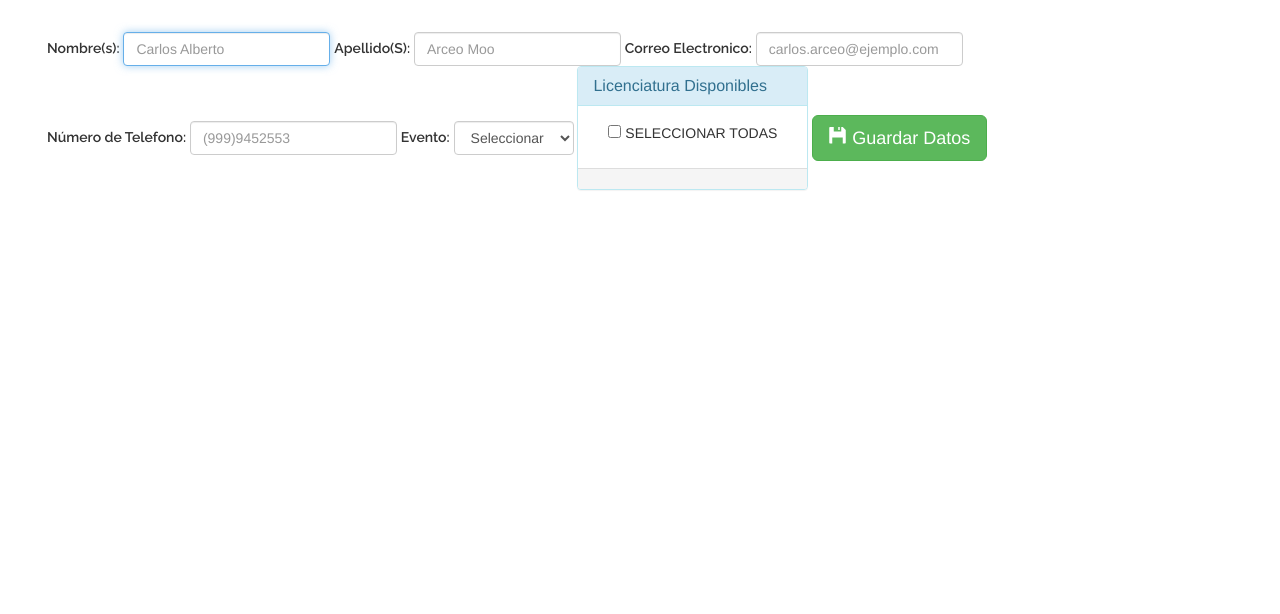
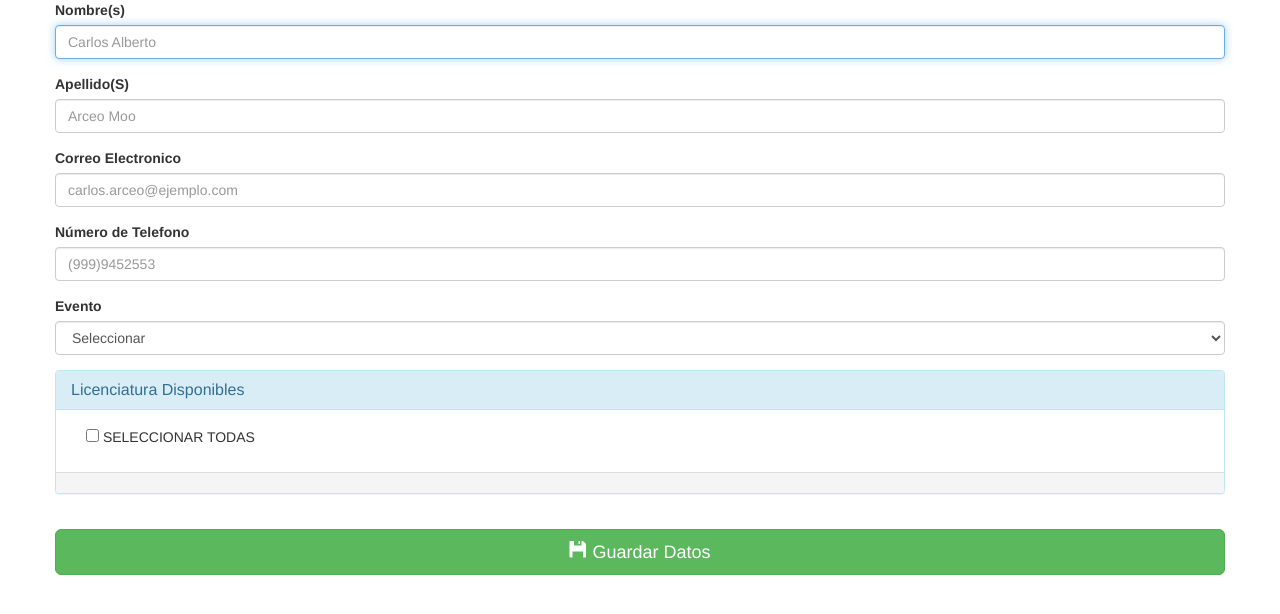
Before and after one commit to CarlosArceo/Registro, a PHP site: page /vistas/registrar_alumno.php in a window 1280 px wide. Shown: the part 152-766 px from the top of the page. Run offline with PHP 8.4, Linux system fonts and the light colour scheme; data that the repository does not hold is empty.

Commit message:
Revert "Ok"
This reverts commit 3736ae3484dd6a6890300c4b340a54a46eb9a88b.

```diff
--- a/css/estilo.css
+++ b/css/estilo.css
@@ -124,11 +124,3 @@ body{
 .caja a:hover{
 	font-size: 40px;
 }
-
-label{
-	font-family: 'Raleway', sans-serif;
-}
-#divRegistro{
-	margin-top: 15px;
-	margin: 32px;
-}
--- a/vistas/registrar_alumno.php
+++ b/vistas/registrar_alumno.php
@@ -35,26 +35,26 @@
 
 		 ?>
 		 <!-- DIV FORMULARIO -->
-		 <div class="container-fluid animated bounceInLeft" id="divRegistro" name="">
-		 	<form action="../funciones/guardar_personas.php" method="POST" class="form-inline" id="formulario1">
+		 <div class="container" id="divRegistro" name="">
+		 	<form action="../funciones/guardar_personas.php" method="POST" class="form-horizontal" id="formulario1">
 		 		<div class="form-group">
-		 			<label>Nombre(s):</label>
+		 			<label>Nombre(s)</label>
 		 			<input type="text" name="nombreAlumno" class="form-control" placeholder="Carlos Alberto" required="" autofocus="" tabindex="1">
 		 		</div>
 		 		<div class="form-group">
-		 			<label>Apellido(S):</label>
+		 			<label>Apellido(S)</label>
 		 			<input type="text" name="apellidoAlumno" class="form-control" placeholder="Arceo Moo" required="" tabindex="2">
 		 		</div>
 		 		<div class="form-group">
-		 			<label>Correo Electronico:</label>
+		 			<label>Correo Electronico</label>
 		 			<input type="email" name="correoAlumno" class="form-control" placeholder="carlos.arceo@ejemplo.com" required="" tabindex="3">
 		 		</div>
 		 		<div class="form-group">
-		 			<label>Número de Telefono:</label>
+		 			<label>Número de Telefono</label>
 		 			<input type="text" name="telefonoAlumno" class="form-control" placeholder="(999)9452553" required="" tabindex="4">
 		 		</div>
 		 		<div class="form-group">
-		 			<label>Evento:</label>
+		 			<label>Evento</label>
 		 			<select name="evento" id="evento" class="form-control" tabindex="5" required="">
 		 				<option>Seleccionar</option>
 		 				<?php
```
Also changed, not shown: vistas/evento_nuevo.php (+2 -17 lines).
